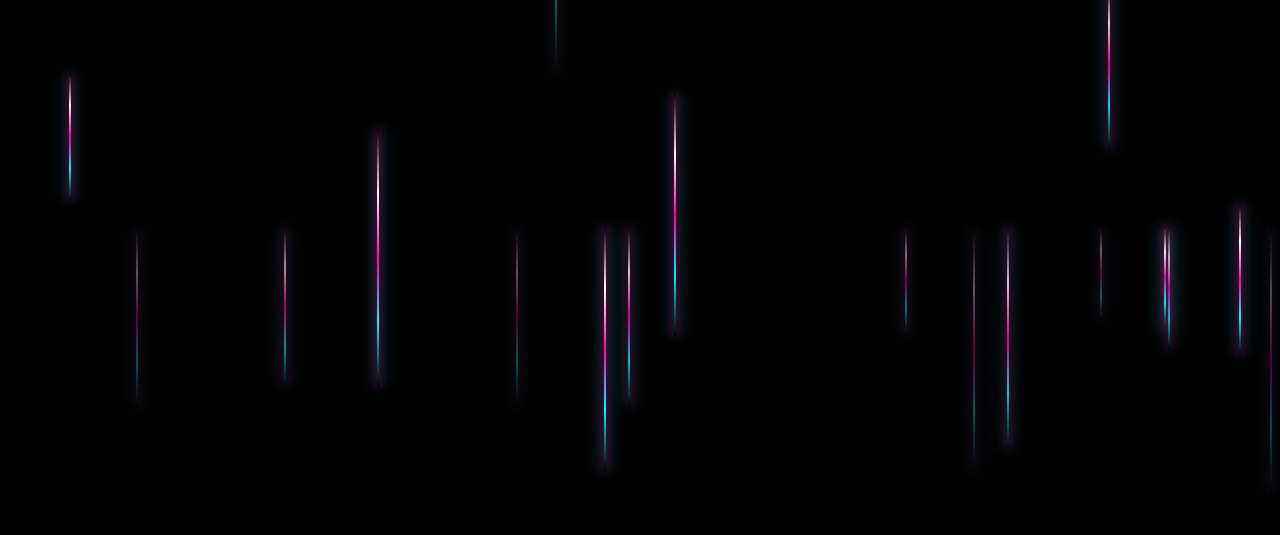
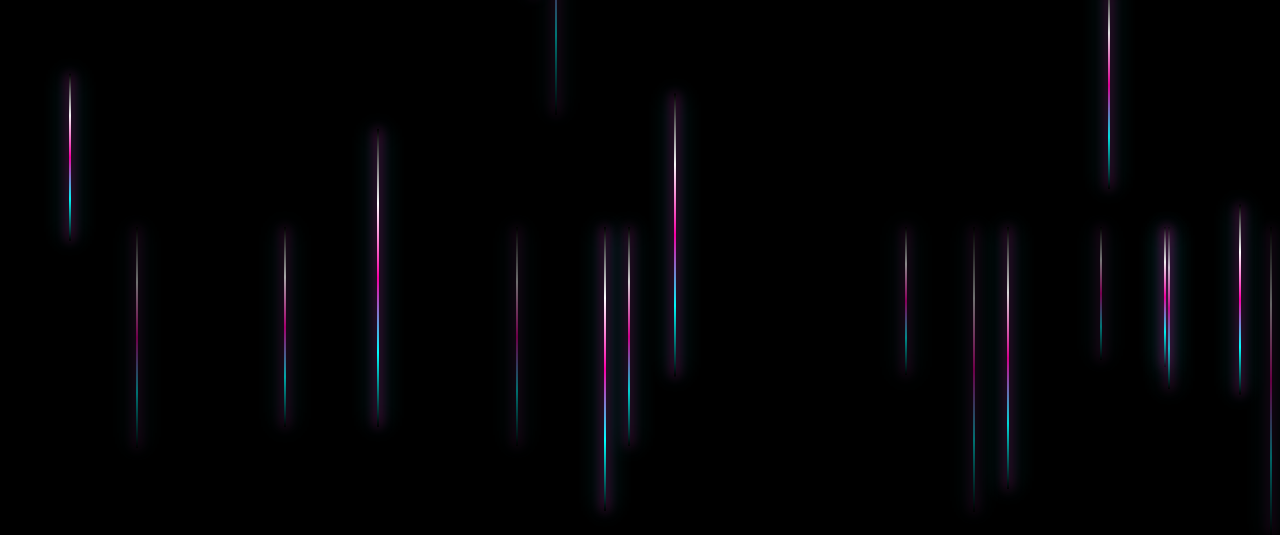
Before and after one commit to djdjddkdkdkke/login, a plain HTML site: page index.html in a window 1280 px wide. Shown: the part 453-988 px from the top of the page. Before the commit the page ends 948 px from the top, so only its background shows below. Drawn offline with Linux system fonts and the light colour scheme.

Commit message:
Refactor lightning animation styles and parameters

```diff
--- a/index.html
+++ b/index.html
@@ -24,16 +24,16 @@ body {
   z-index: 10;
 }
 
-/* شكل الرعد */
+/* شكل الرعد / السهم */
 .lightning {
   position: absolute;
   top: -200px;
   width: 2px;
-  height: 120px;
-  background: linear-gradient(to bottom, transparent, #fff, #ff00aa, #00ffff, transparent);
+  height: 160px;
+  background: linear-gradient(to bottom, transparent, #ffffff, #ff00aa, #00ffff, transparent);
+  box-shadow: 0 0 12px #ff00aa, 0 0 25px #00ffff;
   opacity: 0.9;
-  animation: fall linear forwards, flicker 0.2s infinite;
-  box-shadow: 0 0 10px #ff00aa, 0 0 20px #00ffff;
+  animation: fall linear forwards, flicker 0.15s infinite;
 }
 
 /* نزول */
@@ -48,10 +48,10 @@ body {
   }
 }
 
-/* وميض رعد */
+/* وميض برق */
 @keyframes flicker {
   0% { opacity: 1; }
-  50% { opacity: 0.3; }
+  50% { opacity: 0.4; }
   100% { opacity: 1; }
 }
 </style>
@@ -73,9 +73,9 @@ function createLightning() {
   // مكان عشوائي
   l.style.left = Math.random() * 100 + "vw";
 
-  // طول عشوائي
-  const height = 80 + Math.random() * 200;
-  l.style.height = height + "px";
+  // طول مختلف شوي حتى يصير طبيعي
+  const h = 120 + Math.random() * 200;
+  l.style.height = h + "px";
 
   // سرعة مختلفة (سلو موشن)
   l.style.animationDuration = (2 + Math.random() * 3) + "s";
```
